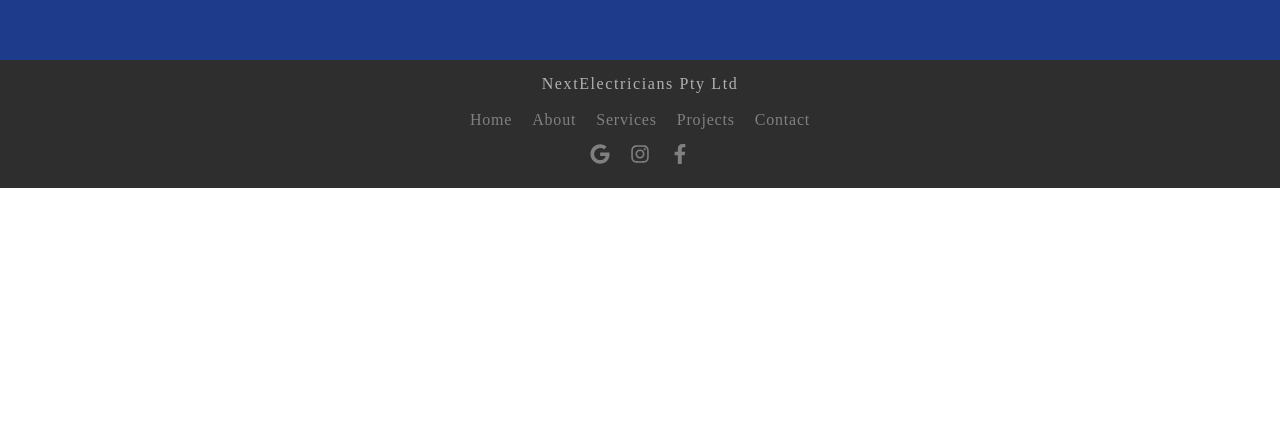
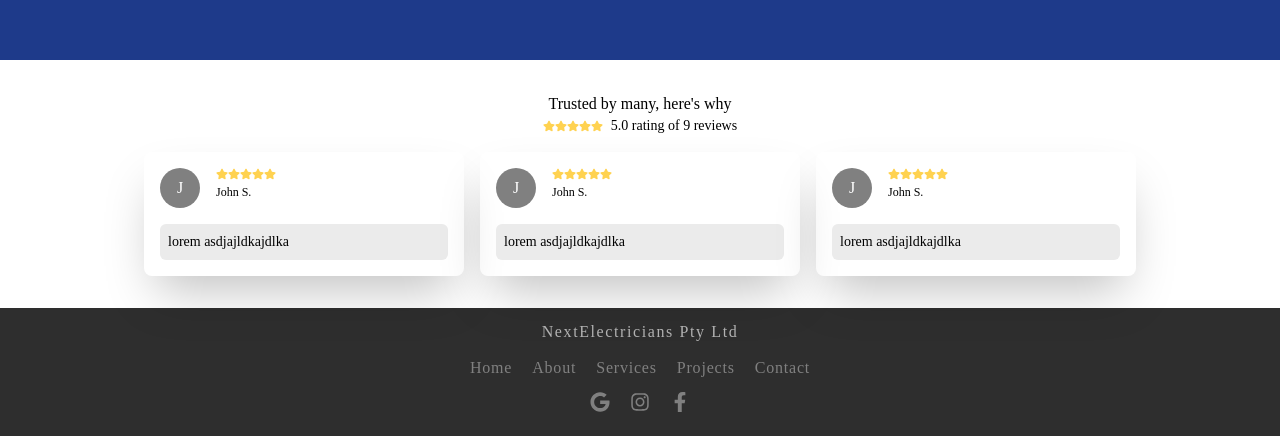
Before and after one commit to Wazmond/next-electricians, a Next.js app: page / in a window 1280 px wide. Shown: the part 1540-1976 px from the top of the page. Before the commit the page ends 1728 px from the top, so only its background shows below. Built offline with nearby package versions, Linux system fonts and the light colour scheme; a web font is replaced by a local one.

Commit message:
Working on Testimonials section of the home page, and imported it to the main page.

```diff
--- /dev/null
+++ b/src/app/(frontend)/(home)/testimonials.tsx
@@ -0,0 +1,23 @@
+import ReviewCard from '@/components/testimonials/reviewCard'
+import Stars from '@/components/utils/stars'
+import React from 'react'
+
+const Testimonials = () => {
+  return (
+    <div className={`flex flex-col justify-center items-center font-robotoSerif py-8`}>
+      <h1>Trusted by many, here's why</h1>
+      <div className={`flex flex-row justify-center items-center gap-2`}>
+        <Stars size={12} color={'#ffd250'} gap={'[2px]'}/>
+        <p className={`text-sm`}>5.0 rating of 9 reviews</p>
+      </div>
+
+      <div className={`flex flex-row justify-center mt-4 w-full gap-4`}>
+        <ReviewCard name="John S." review="lorem asdjajldkajdlka" profile={undefined}/>
+        <ReviewCard name="John S." review="lorem asdjajldkajdlka" profile={undefined}/>
+        <ReviewCard name="John S." review="lorem asdjajldkajdlka" profile={undefined}/>
+      </div>
+    </div>
+  )
+}
+
+export default Testimonials
--- a/src/app/(frontend)/page.tsx
+++ b/src/app/(frontend)/page.tsx
@@ -1,6 +1,7 @@
 import React from 'react'
 import Landing from './(home)/landing'
 import About from './(home)/about'
+import Testimonials from './(home)/testimonials'
 
 const Page = () => {
   return (
@@ -8,6 +9,7 @@ const Page = () => {
       {/* <div className='h-screen bg-stone-600'/> */}
       <Landing />
       <About />
+      <Testimonials />
     </div>
   )
 }
```
